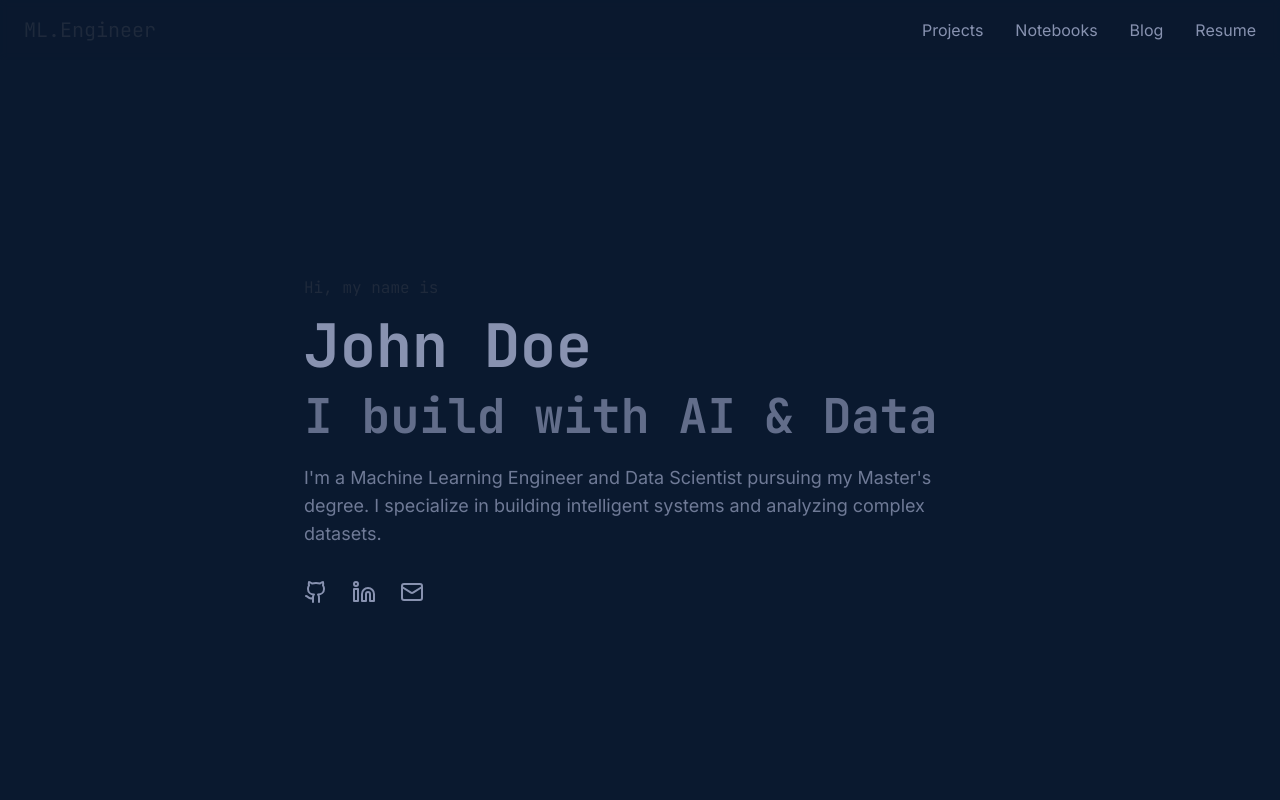
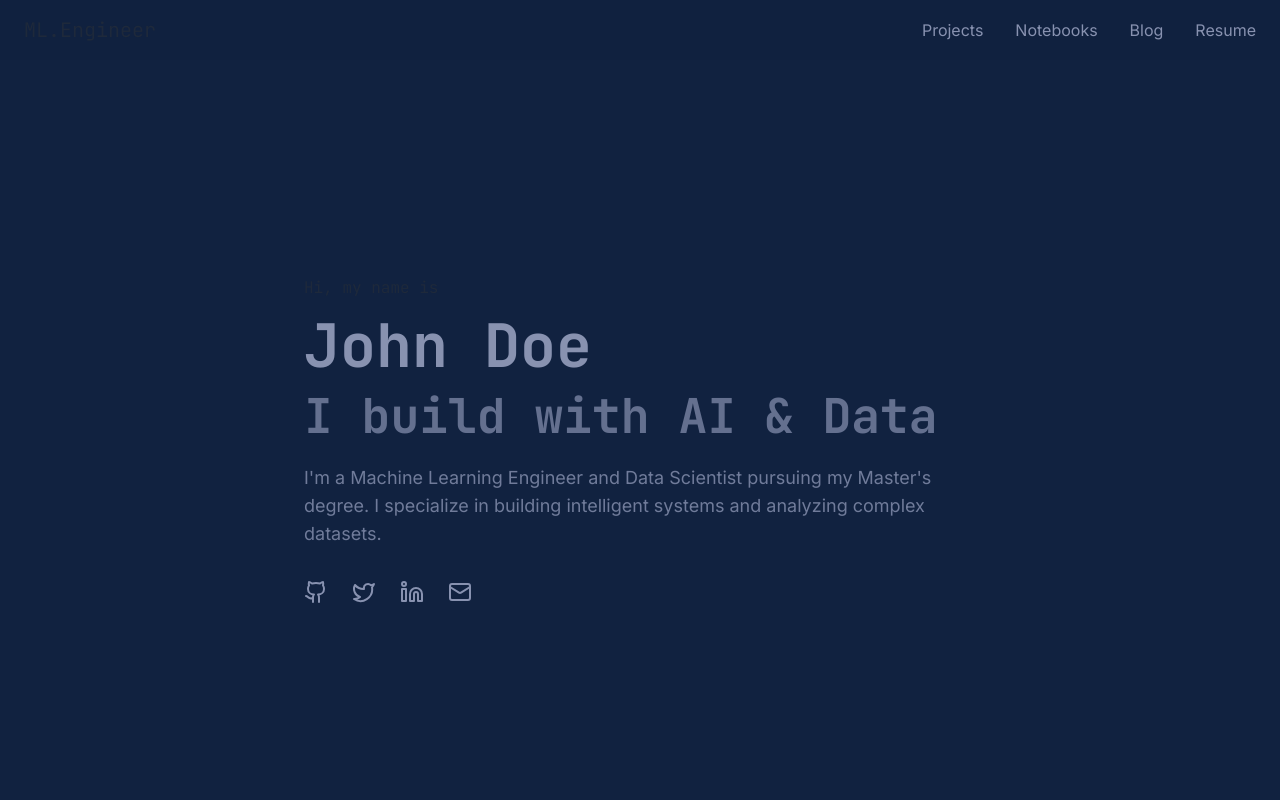
Before and after one commit to harshit-py/harshit-py.github.io, a React (Vite) app: page / in a window 1280 px wide. Shown: the top 800 px of the page. Built offline with nearby package versions, Linux system fonts and the light colour scheme.

Commit message:
Fix missing commit for last update
Ensure that the latest changes made to the codebase are properly committed to the repository.
[skip gpt_engineer]

```diff
--- a/src/components/Hero.tsx
+++ b/src/components/Hero.tsx
@@ -1,4 +1,4 @@
-import { Github, Linkedin, Mail } from 'lucide-react';
+import { Github, Linkedin, Mail, Twitter } from 'lucide-react';
 
 export const Hero = () => {
   return (
@@ -21,6 +21,10 @@ export const Hero = () => {
              className="text-slate hover:text-accent transition-colors">
             <Github size={24} />
           </a>
+          <a href="https://twitter.com" target="_blank" rel="noopener noreferrer"
+             className="text-slate hover:text-accent transition-colors">
+            <Twitter size={24} />
+          </a>
           <a href="https://linkedin.com" target="_blank" rel="noopener noreferrer"
              className="text-slate hover:text-accent transition-colors">
             <Linkedin size={24} />
--- a/tailwind.config.ts
+++ b/tailwind.config.ts
@@ -19,7 +19,7 @@ export default {
     },
     extend: {
       colors: {
-        navy: "#0A192F",
+        navy: "#112240", // Lighter shade of navy
         slate: "#8892B0",
         accent: "#64FFDA",
         border: "hsl(var(--border))",
```
